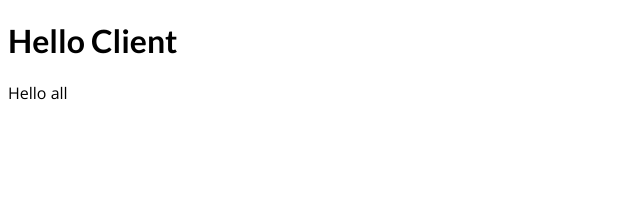
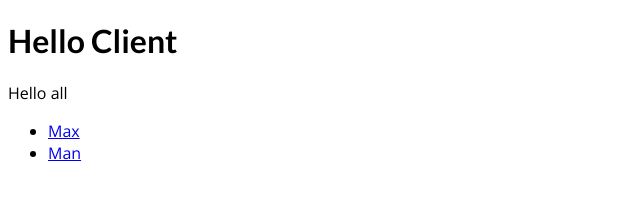
Before and after one commit to aliarslanansari/nextjs-practice, a Next.js app: page /clients in a window 1280 px wide. Shown: the top 214 px of the page, without its empty margins (0-640 px from the left). Built offline with nearby package versions, Linux system fonts and the light colour scheme.

Commit message:
navigating to dynamic route using the Link Component

```diff
--- a/pages/clients/index.jsx
+++ b/pages/clients/index.jsx
@@ -1,8 +1,21 @@
+import Link from 'next/link'
+
 const ClientPage = () => {
+  const clients = [
+    { id: 'max', name: 'Max' },
+    { id: 'man', name: 'Man' },
+  ]
   return (
     <div>
       <h1>Hello Client</h1>
       <p>Hello all</p>
+      <ul>
+        {clients.map((client) => (
+          <li>
+            <Link href={`/clients/${client.id}`}>{client.name}</Link>
+          </li>
+        ))}
+      </ul>
     </div>
   )
 }
--- a/pages/index.jsx
+++ b/pages/index.jsx
@@ -9,6 +9,9 @@
         <li>
           <Link href='/portfolio'>Portfolio</Link>
         </li>
+        <li>
+          <Link href='/clients'>Client</Link>
+        </li>
       </ul>
     </div>
   )
```
